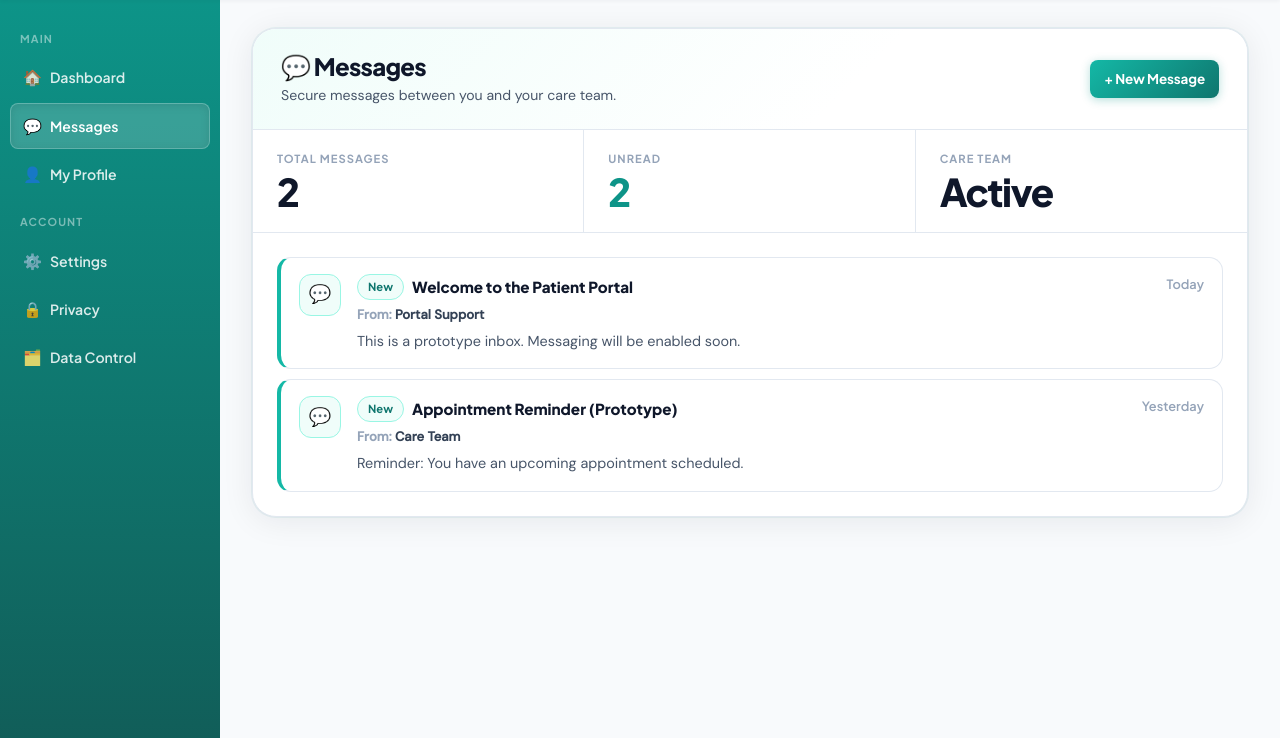
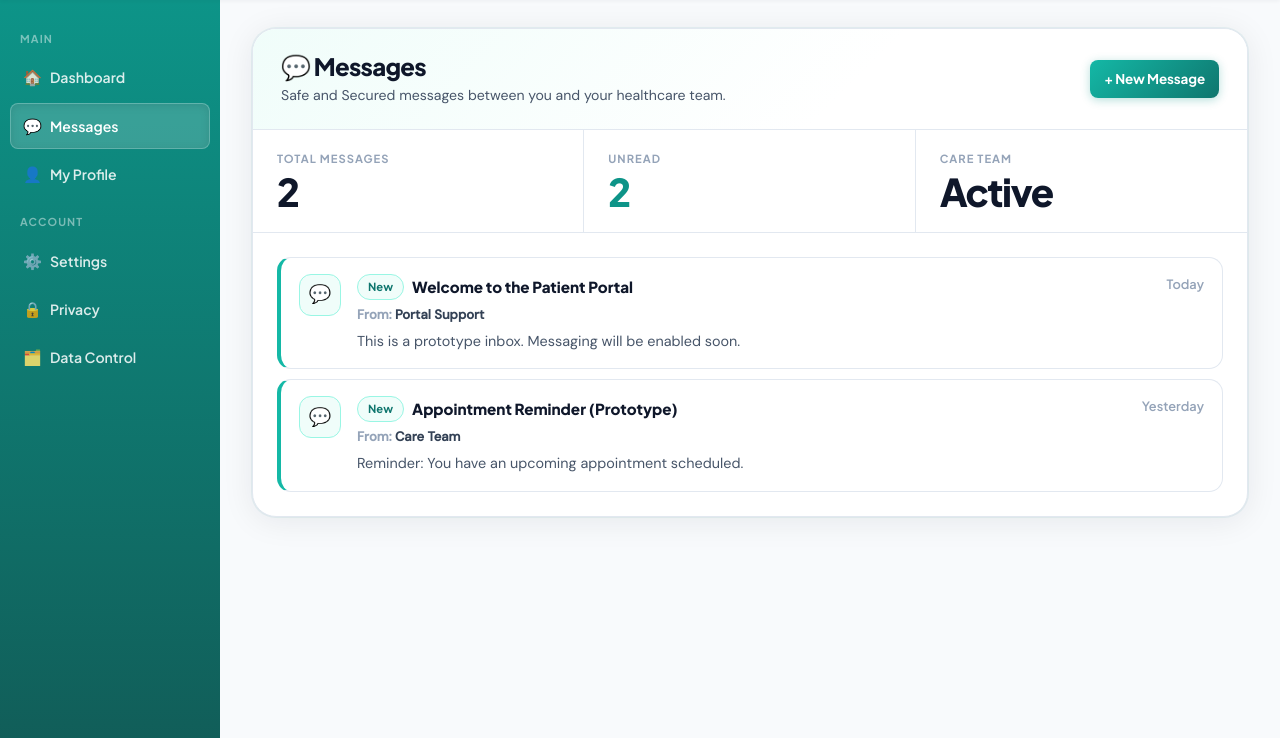
Before and after one commit to TheBobGottfriedFan/CS310_GROUP03, a Django app: page /messages/ in a window 1280 px wide. Shown: the part 62-800 px from the top of the page. Run offline with Django 4.2, Linux system fonts and the light colour scheme; the visitor is signed in with stand-in values (Sample User, id 1); data that the repository does not hold is empty.

Commit message:
Update messages.html

```diff
--- a/portal/templates/portal/messages.html
+++ b/portal/templates/portal/messages.html
@@ -8,7 +8,7 @@
   <div style="padding:22px 28px; border-bottom:1px solid var(--border); display:flex; justify-content:space-between; align-items:center; background:linear-gradient(135deg,var(--teal-50) 0%,white 60%);">
     <div>
       <h1 style="font-family:var(--font); font-size:1.5rem; font-weight:900; letter-spacing:-0.03em; color:var(--gray-900); margin:0 0 3px;">💬 Messages</h1>
-      <p class="muted" style="margin:0; font-size:0.88rem;">Secure messages between you and your care team.</p>
+      <p class="muted" style="margin:0; font-size:0.88rem;">Safe and Secured messages between you and your healthcare team.</p>
     </div>
     <a class="btn btn-sm" href="#">+ New Message</a>
   </div>
@@ -56,7 +56,7 @@
         <p style="font-family:var(--font); font-weight:800; font-size:1.05rem; color:var(--gray-700); margin:0 0 8px;">Your inbox is empty</p>
         <p style="font-size:0.9rem; margin:0 0 24px;">Messages from your care team will appear here.</p>
         <div style="max-width:400px; margin:0 auto; padding:16px 20px; background:var(--teal-50); border:1px solid var(--teal-200); border-radius:14px; text-align:left;">
-          <p style="font-family:var(--font); font-weight:700; font-size:0.88rem; color:var(--teal-800); margin:0 0 10px;">💡 You can message your care team to:</p>
+          <p style="font-family:var(--font); font-weight:700; font-size:0.88rem; color:var(--teal-800); margin:0 0 10px;">You can message your healthcare to:</p>
           <ul style="margin:0; padding-left:18px; display:flex; flex-direction:column; gap:5px; color:var(--teal-700); font-size:0.86rem;">
             <li>Ask about symptoms or concerns</li>
             <li>Request prescription refills</li>
```
